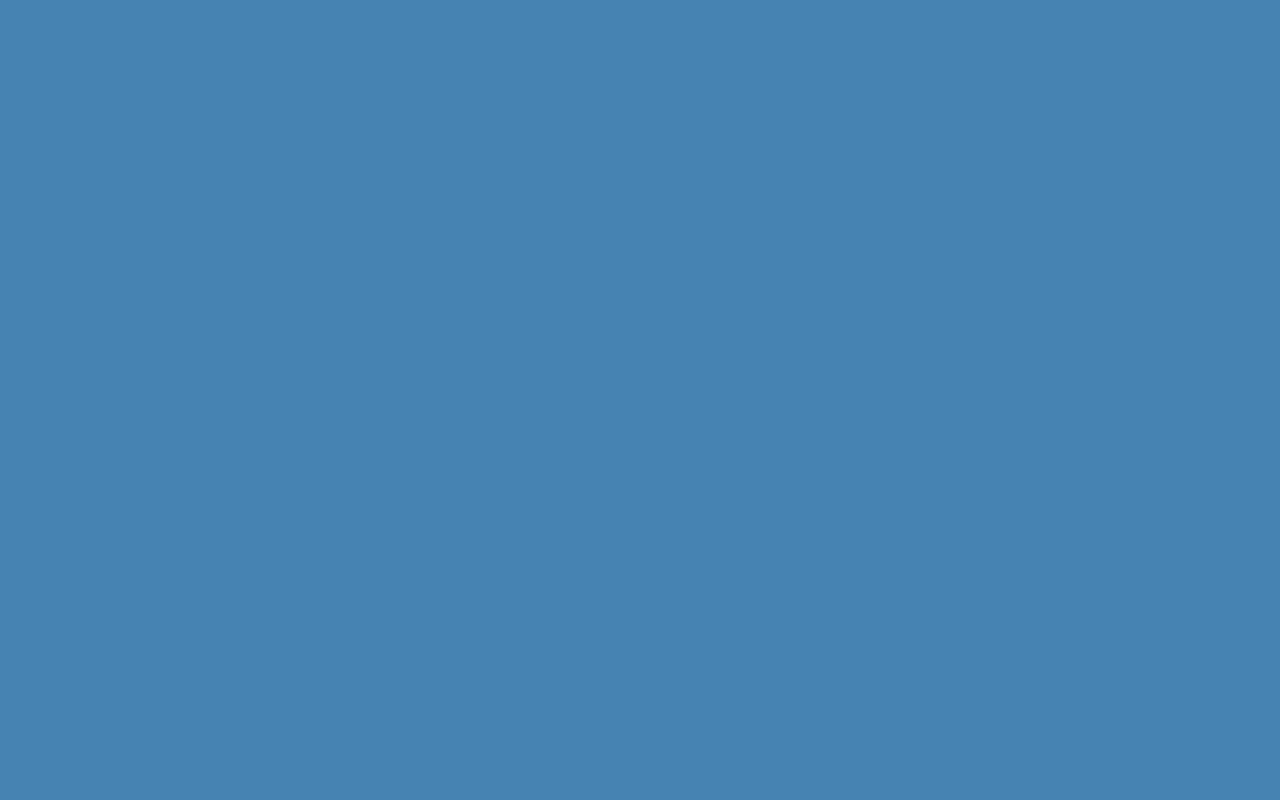
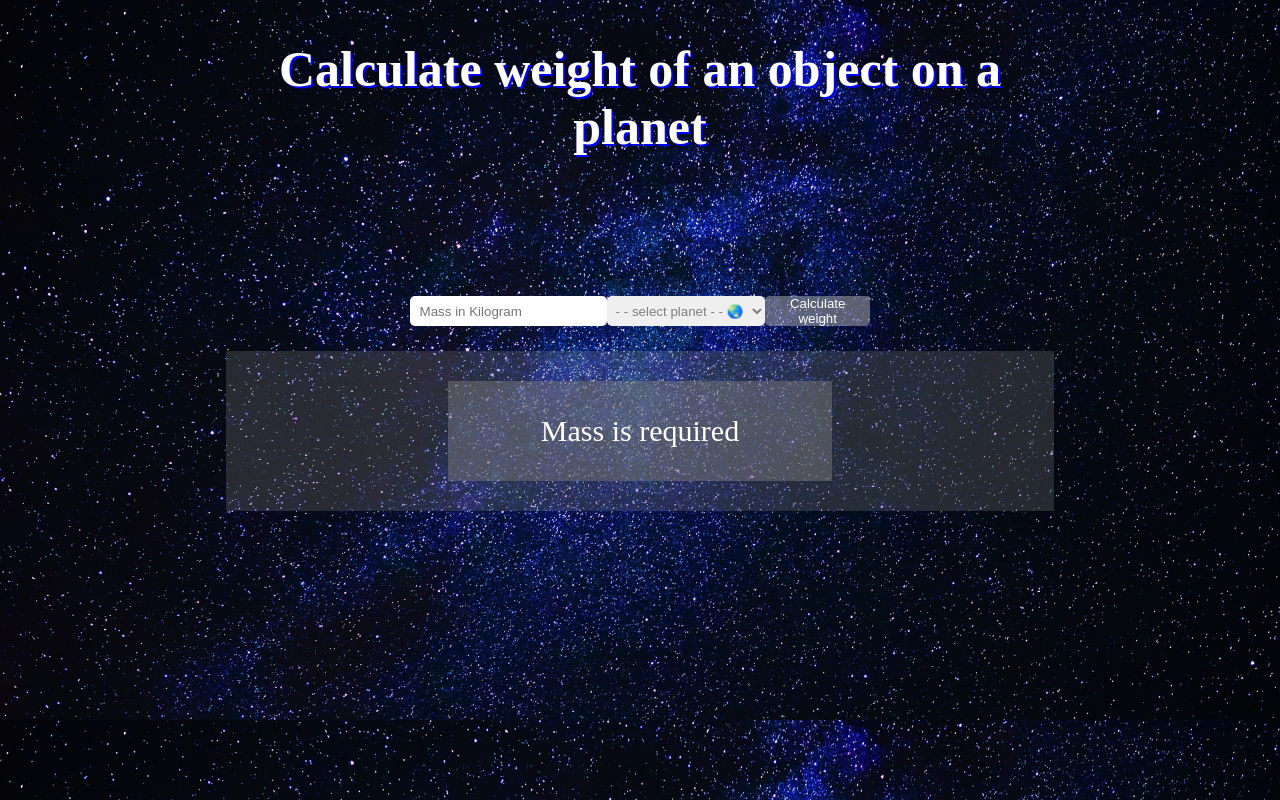
Before and after one commit to Usernu11/project_solar_system, a plain HTML site: page index.html in a window 1280 px wide. Drawn offline with Linux system fonts and the light colour scheme; the site is published under a folder, as on GitHub Pages, so addresses that start at the root find nothing; a web font is replaced by a local one.

Commit message:
fixing bugs

```diff
--- a/index.html
+++ b/index.html
@@ -15,7 +15,7 @@
 </head>
 
 <body style="background-color: steelblue" id="body">
-    <script src="/day24_project_solar_system.js" type="module"></script>
+    <script src="day24_project_solar_system.js" type="module"></script>
 </body>
 
 </html>
```
